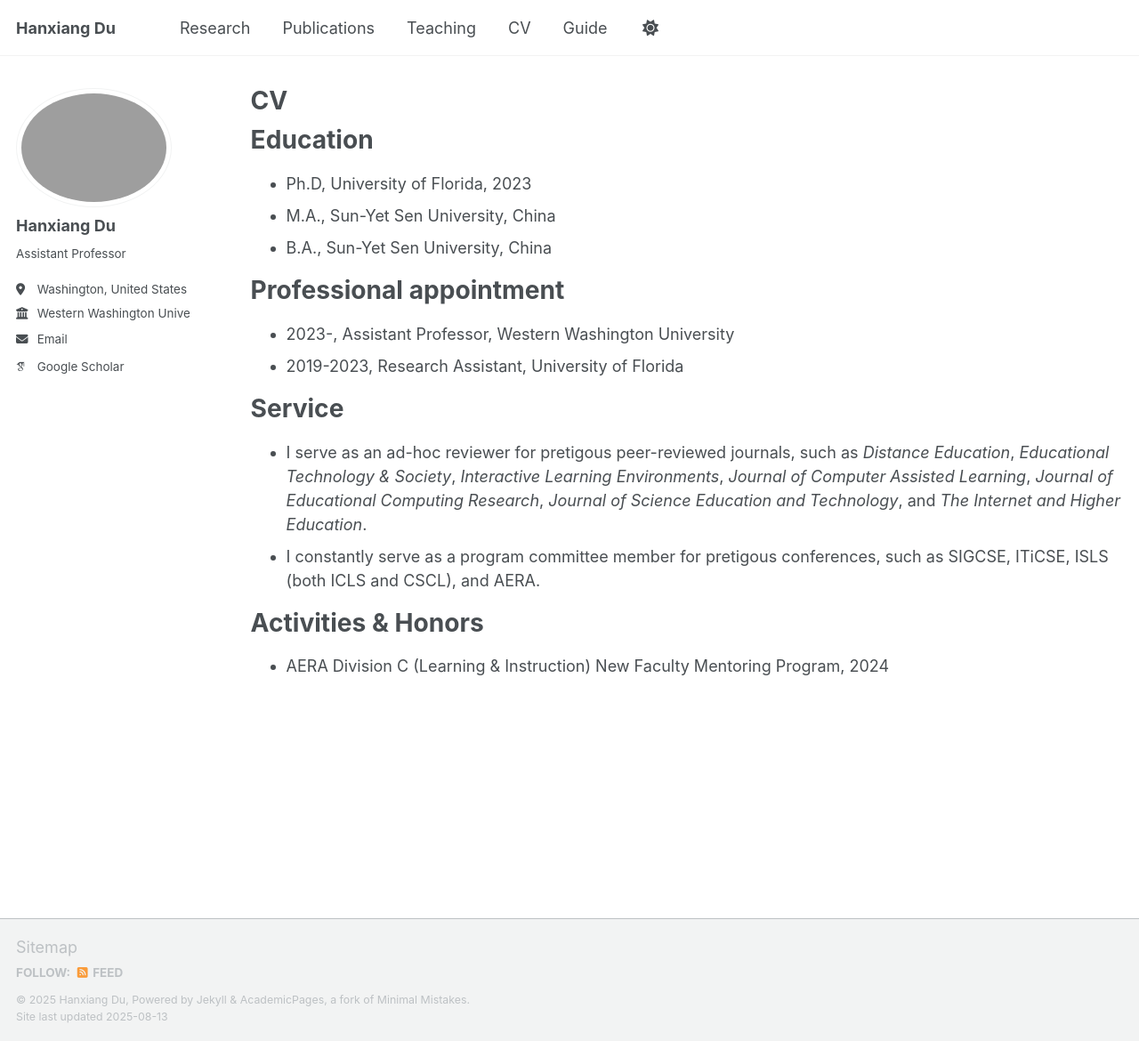
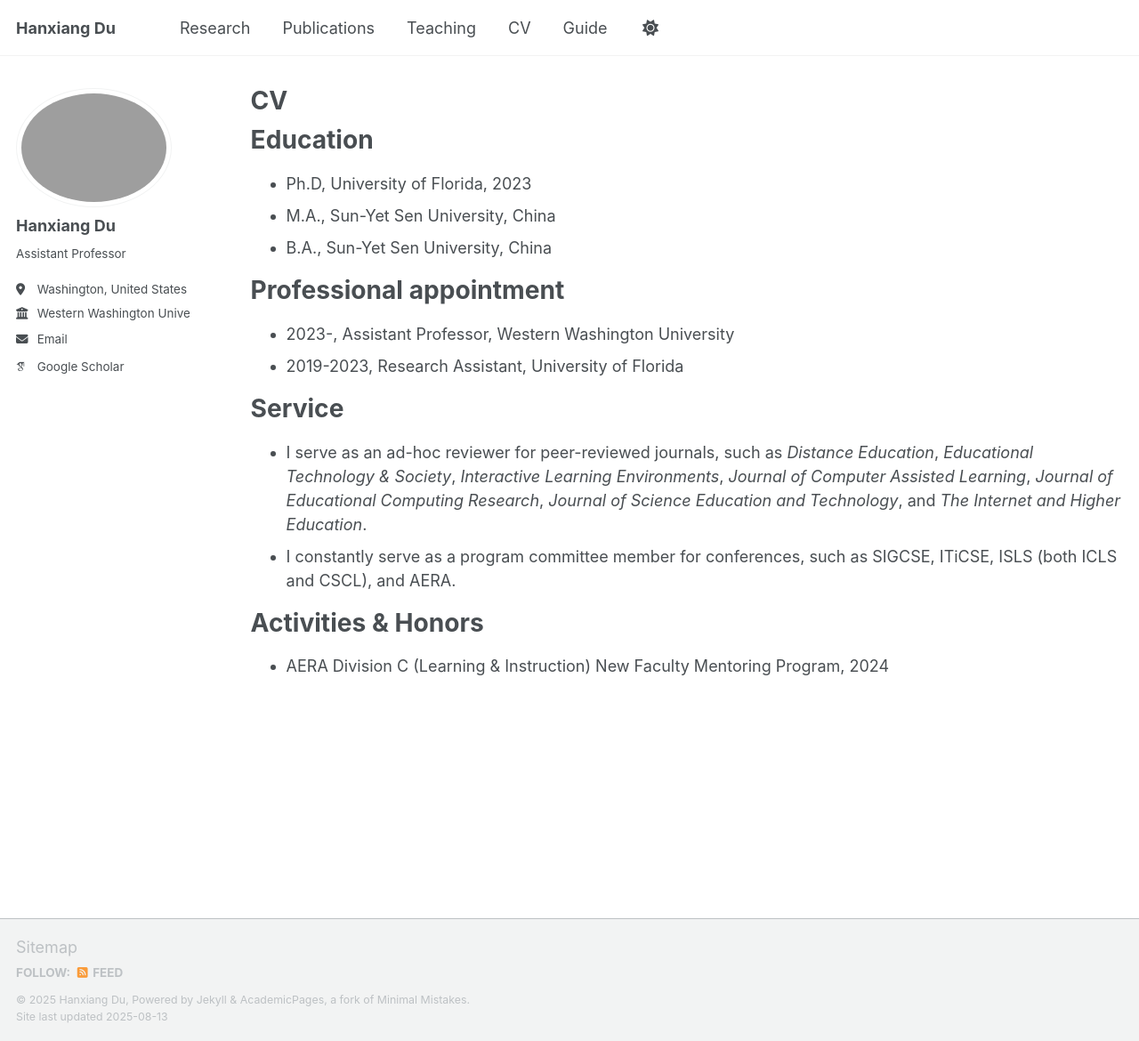
Before and after one commit to HXDU/HD.github.io, a Jekyll site: the page built from _pages/cv.md, in a window 1280 px wide and 1170 px high. Shown: the whole window at 89% size. Built offline with Jekyll 4.4.1, drawn with Linux system fonts in a browser that asks for light colours; some web fonts are replaced; a script that is not in the unit is left out.

Commit message:
Update cv.md

```diff
--- a/_pages/cv.md
+++ b/_pages/cv.md
@@ -22,8 +22,8 @@ Professional appointment
 
 Service
 ======
-* I serve as an ad-hoc reviewer for pretigous peer-reviewed journals, such as *Distance Education*, *Educational Technology & Society*, *Interactive Learning Environments*, *Journal of Computer Assisted Learning*, *Journal of Educational Computing Research*, *Journal of Science Education and Technology*, and *The Internet and Higher Education*.
-* I constantly serve as a program committee member for pretigous conferences, such as SIGCSE, ITiCSE, ISLS (both ICLS and CSCL), and AERA.
+* I serve as an ad-hoc reviewer for peer-reviewed journals, such as *Distance Education*, *Educational Technology & Society*, *Interactive Learning Environments*, *Journal of Computer Assisted Learning*, *Journal of Educational Computing Research*, *Journal of Science Education and Technology*, and *The Internet and Higher Education*.
+* I constantly serve as a program committee member for conferences, such as SIGCSE, ITiCSE, ISLS (both ICLS and CSCL), and AERA.
 
 Activities & Honors
 ======
```
